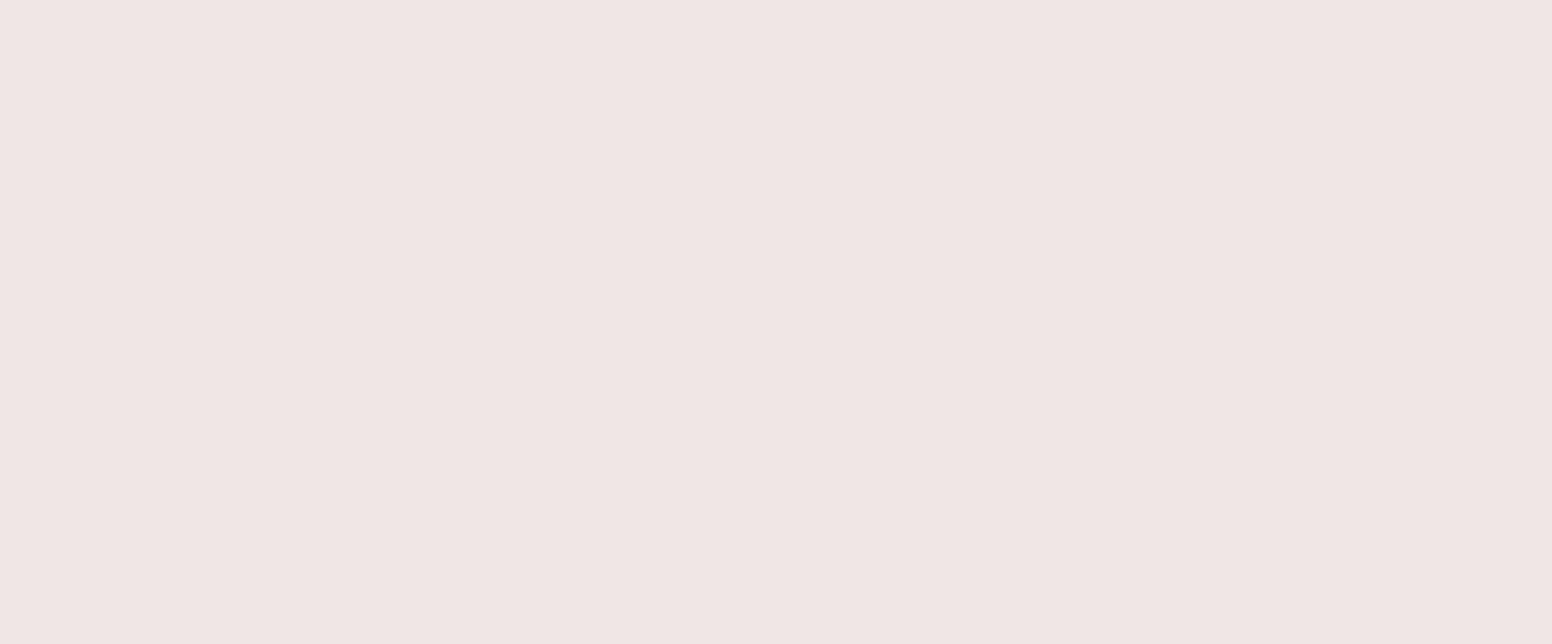
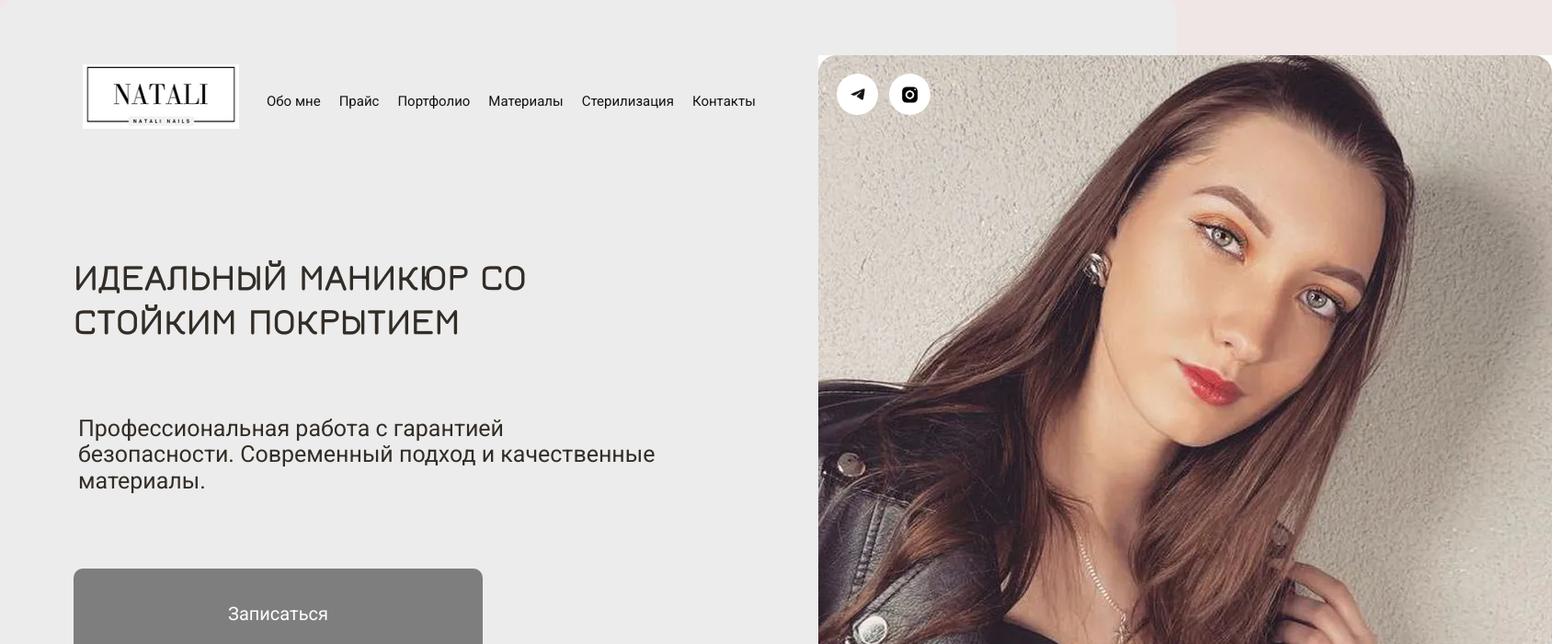
Before and after one commit to darina1970/Natali_Nails, a React (Vite) app: page / in a window 1280 px wide. Shown: the top 700 px of the page at 92% size, 1688 px wide, since content can reach past the window. Built offline with nearby package versions, Linux system fonts and the light colour scheme.

Commit message:
Add Header and Banner structure and styles

```diff
--- a/src/App.jsx
+++ b/src/App.jsx
@@ -1,8 +1,7 @@
 import React from 'react';
 
 // Импорт компонентов
-// import Header from './components/Header/Header';
-// import Banner from './components/Banner/Banner';
+import Banner from './components/Banner/Banner';
 // import { About } from './components/About/About';
 // import WhyChooseMe from './components/WhyChoose/WhyChoose';
 // import Portfolio from './components/Portfolio/Portfolio';
@@ -15,8 +14,7 @@ import React from 'react';
 function App() {
     return (
         <div className="App">
-            {/* <Header />
-            <Banner /> */}
+            <Banner />
             {/* <About /> */}
             {/* <WhyChooseMe />
             <Portfolio />
--- a/src/components/Banner/Banner.jsx
+++ b/src/components/Banner/Banner.jsx
@@ -0,0 +1,35 @@
+import React from "react";
+import styles from "./Banner.module.css";
+import Header from "../Header/Header";
+import masterPhoto from "../../assets/images/master-photo.webp";
+import telegramIcon from "../../assets/icons/social-icons/tg-dark.png";
+import instagramIcon from "../../assets/icons/social-icons/insta-dark.png";
+
+const Banner = () => {
+  return (
+    <section className={styles.banner}>
+      <div className={styles.bannerLeft}>
+        <Header />
+        <div className={styles.bannerContent}>
+          <h1>ИДЕАЛЬНЫЙ МАНИКЮР СО СТОЙКИМ ПОКРЫТИЕМ</h1>
+          <p>Профессиональная работа с гарантией безопасности. Современный подход и качественные материалы.</p>
+          <a href="#" className={styles.button}>Записаться</a>
+        </div>
+      </div>
+      <div className={styles.bannerImage}>
+         <div className={styles.iconsContainer}>
+          <div className={styles.iconWrapper}>
+          <img src={telegramIcon} alt="Telegram" className={styles.icon} />
+          </div>
+          <div className={styles.iconWrapper}>
+          <img src={instagramIcon} alt="Instagram" className={styles.icon} />
+        </div>
+      </div>
+        <img src={masterPhoto} alt="Портрет мастера маникюра" />
+        <p className={styles.disclaimer}>*Социальная сеть Instagram запрещена на территории Беларуси</p>
+      </div>
+    </section>
+  );
+};
+
+export default Banner;
--- a/src/components/Banner/Banner.module.css
+++ b/src/components/Banner/Banner.module.css
@@ -0,0 +1,103 @@
+.banner {
+    display: flex;
+    justify-content: space-between;
+    align-items: center;
+    padding: 60px 80px;
+    background-color: #ECECEC;
+    border-radius: 15px;
+    align-items: stretch;
+}
+
+.banner-left {
+    width: 50%;
+    height: auto;
+    display: flex;
+    flex-direction: column;
+    justify-content: space-between;
+    align-items: flex-start;
+
+}
+
+.bannerContent {
+    max-width: 640px;
+    flex-grow: 1;
+}
+
+.bannerContent h1 {
+    font-size: 40px;
+    font-weight: 700;
+    padding-top: 120px;
+    line-height: 1.2;
+}
+
+.bannerContent p {
+    font-size: 25px;
+    margin: 80px 5px;
+}
+
+.button {
+    display: flex;
+    align-items: center;
+    justify-content: center;
+    padding: 12px 24px;
+    text-decoration: none;
+    border-radius: 10px;
+    transition: 0.3s;
+    background-color: #7E7E7E;
+    color: #fff;
+    font-weight: 400;
+    font-size: 20px;
+    width: 445px;
+    height: 100px;
+    align-self: flex-end;
+}
+
+.bannerImage {
+    position: relative;
+    display: flex;
+    flex-direction: column;
+    align-items: center;
+    max-width: 798px;
+    margin-left: 40px;
+    margin-right: 40px;
+}
+
+.masterPhoto {
+    width: 100%;
+    height: auto;
+    border-radius: 30px;
+    box-shadow: 0px 4px 10px rgba(0, 0, 0, 0.2);
+}
+
+.iconsContainer {
+    position: absolute;
+    top: 20px;
+    left: 20px;
+    display: flex;
+    gap: 12px;
+    z-index: 100;
+}
+
+.iconWrapper {
+    width: 45px;
+    height: 45px;
+    background-color: white;
+    border-radius: 50%;
+    display: flex;
+    align-items: center;
+    justify-content: center;
+    padding: 8px;
+}
+
+.icon {
+    width: 18px;
+    height: 18px;
+    object-fit: contain;
+}
+
+.disclaimer {
+    margin-top: 10px;
+    font-size: 12px;
+    color: #777;
+    text-align: center;
+}
--- a/src/components/Header/Header.jsx
+++ b/src/components/Header/Header.jsx
@@ -0,0 +1,24 @@
+import React from "react";
+import styles from "./Header.module.css";
+import logo from "../../assets/logo/logo-light.png";
+
+const Header = () => {
+  const menuItems = ["Обо мне", "Прайс", "Портфолио", "Материалы", "Стерилизация", "Контакты"];
+
+  return (
+    <header className={styles.header}>
+      <div className={styles.logo}>
+        <img src={logo} alt="Логотип" />
+      </div>
+      <nav className={styles.nav}>
+        <ul>
+          {menuItems.map((item, index) => (
+            <li key={index}><a href="#">{item}</a></li>
+          ))}
+        </ul>
+      </nav>
+    </header>
+  );
+};
+
+export default Header;
--- a/src/components/Header/Header.module.css
+++ b/src/components/Header/Header.module.css
@@ -0,0 +1,31 @@
+.header {
+    display: flex;
+    justify-content: center;
+    align-items: center;
+    padding: 10px;
+    width: 100%;
+}
+
+.logo img {
+    width: 170px;
+    height: 70px;
+    margin-left: 0;
+}
+
+.nav ul {
+    display: flex;
+    gap: 20px;
+    list-style: none;
+    width: 550px;
+    height: 22px;
+    align-items: center;
+    margin-left: 30px;
+}
+
+.nav a {
+    text-decoration: none;
+    color: #141414;;
+    font-weight: 400;
+    font-size: 15px;
+    font-family: Roboto;
+}
--- a/vite.config.js
+++ b/vite.config.js
@@ -6,5 +6,6 @@ export default defineConfig({
   plugins: [react()],
   server: {
     port: 3000,
-  }
+  },
+  assetsInclude: ["**/*.webp"],
 })
```
